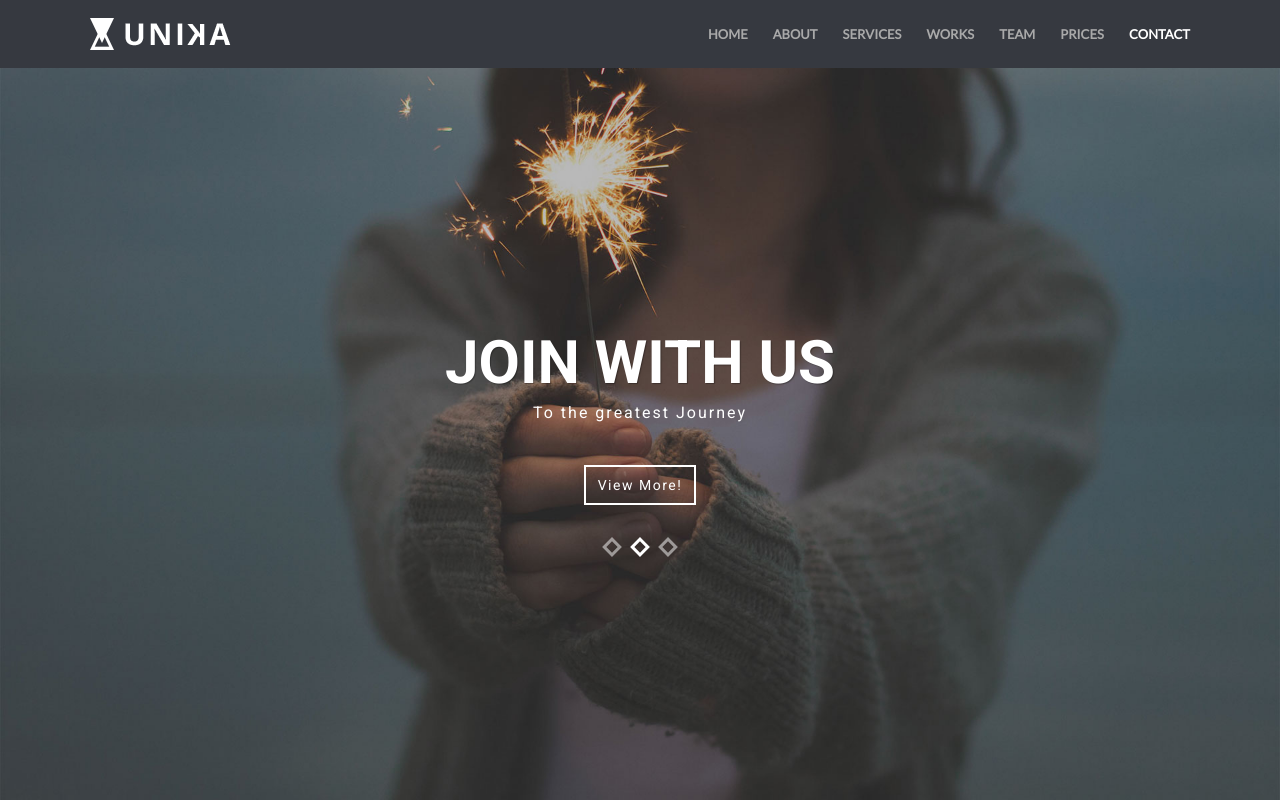
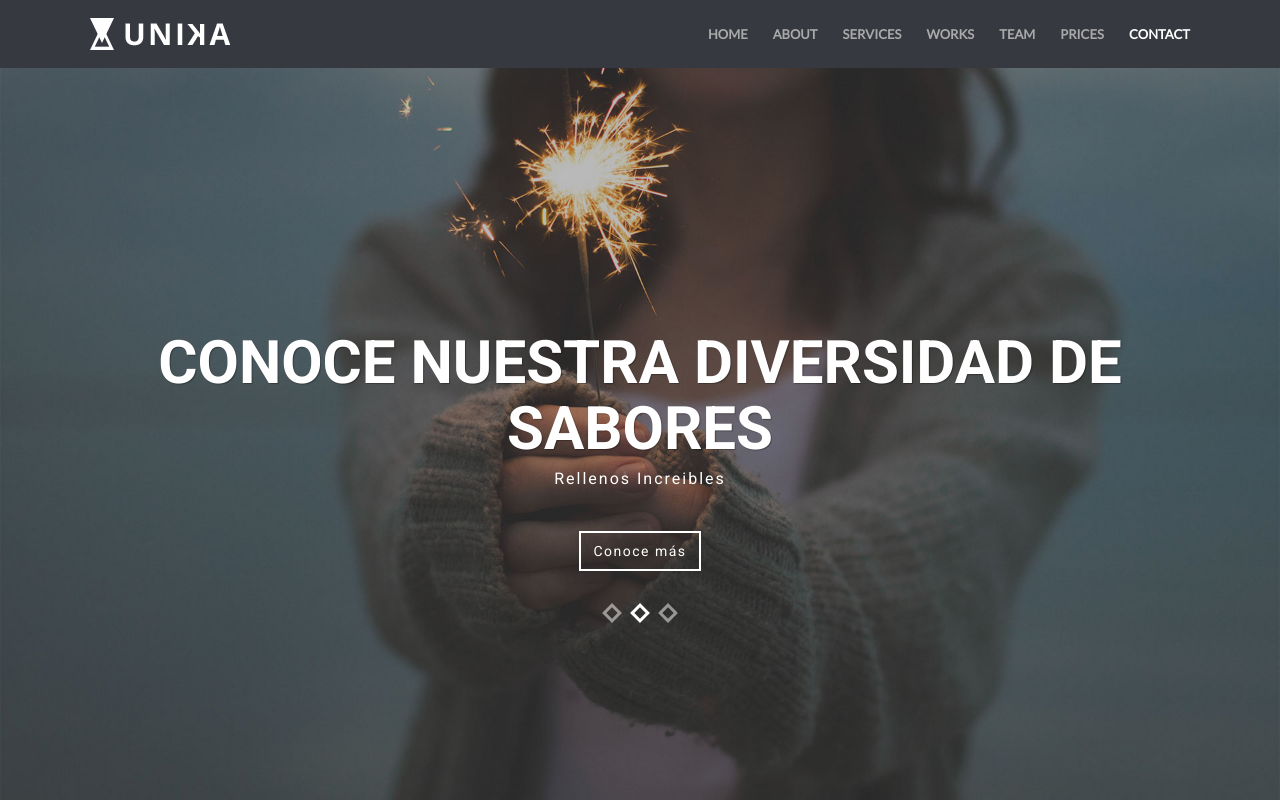
Before and after one commit to carlos1a/carlos1a.github.io, a plain HTML site: page unika-html/index.html in a window 1280 px wide. Shown: the top 800 px of the page. Drawn offline with Linux system fonts and the light colour scheme; files whose address does not match are found by name.

Commit message:
modificado: unika-html/index.html

```diff
--- a/unika-html/index.html
+++ b/unika-html/index.html
@@ -101,19 +101,19 @@
 								<h1>Bienvenidos a Macarao</h1>
 								<p>Donde todo Sabe a Cacao</p>
                                 <div class="extra-space-l"></div>
-								<a class="btn btn-blank" href="https://creativemarket.com/Themetorium" target="_blank" role="button">View More!</a>
+
 							</div>
 							<div class="item">
-								<h1>Join with us</h1>
-								<p>To the greatest Journey</p>
+								<h1>Conoce Nuestra Diversidad de Sabores</h1>
+								<p>Rellenos Increibles</p>
 								<div class="extra-space-l"></div>
-								<a class="btn btn-blank" href="https://creativemarket.com/Themetorium" target="_blank" role="button">View More!</a>
+								<a class="btn btn-blank" href="#" target="_blank" role="button">Conoce más</a>
 							</div>
 							<div class="item">
-								<h1>I'm Unika</h1>
-								<p>One Page Responsive Theme</p>
+								<h1>Bombones Artesanales y Más</h1>
+								<p>Artesania Venezolana de Corazón</p>
 								<div class="extra-space-l"></div>
-								<a class="btn btn-blank" href="https://creativemarket.com/Themetorium" target="_blank" role="button">View More!</a>
+								<a class="btn btn-blank" href="#" target="_blank" role="button">View More!</a>
 							</div>
 						</div>
 
```
